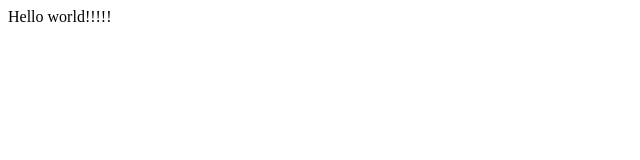
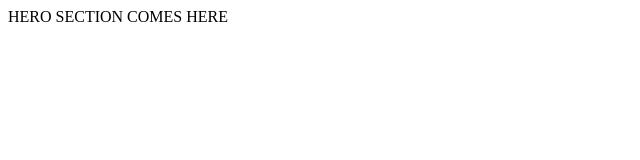
Before and after one commit to JoeCamacho/gypsum-bolivia, a Gatsby site in the folder gypsum-bolivia/: page / in a window 1280 px wide. Shown: the whole page, without its empty margins (0-640 px from the left). Built offline with nearby package versions, Linux system fonts and the light colour scheme; Gatsby itself is replaced by a stand-in of ours.

Commit message:
add hero section placeholder

```diff
--- a/gypsum-bolivia/src/pages/index.js
+++ b/gypsum-bolivia/src/pages/index.js
@@ -1,5 +1,5 @@
 import React from "react"
 
 export default function Home() {
-  return <div>Hello world!!!!!</div>
+  return <div>HERO SECTION COMES HERE</div>
 }
```
